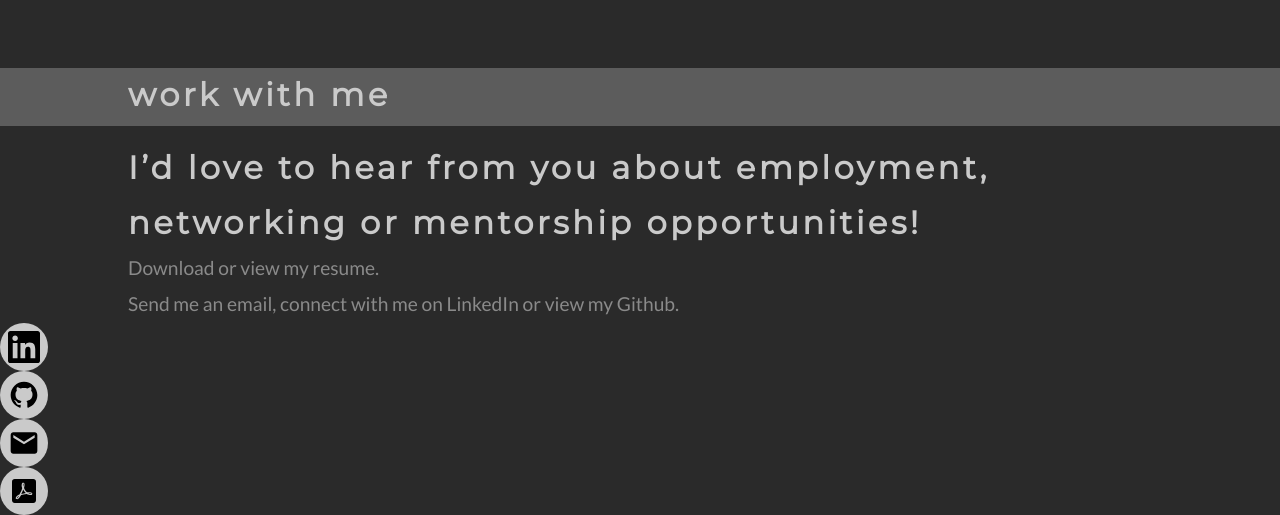
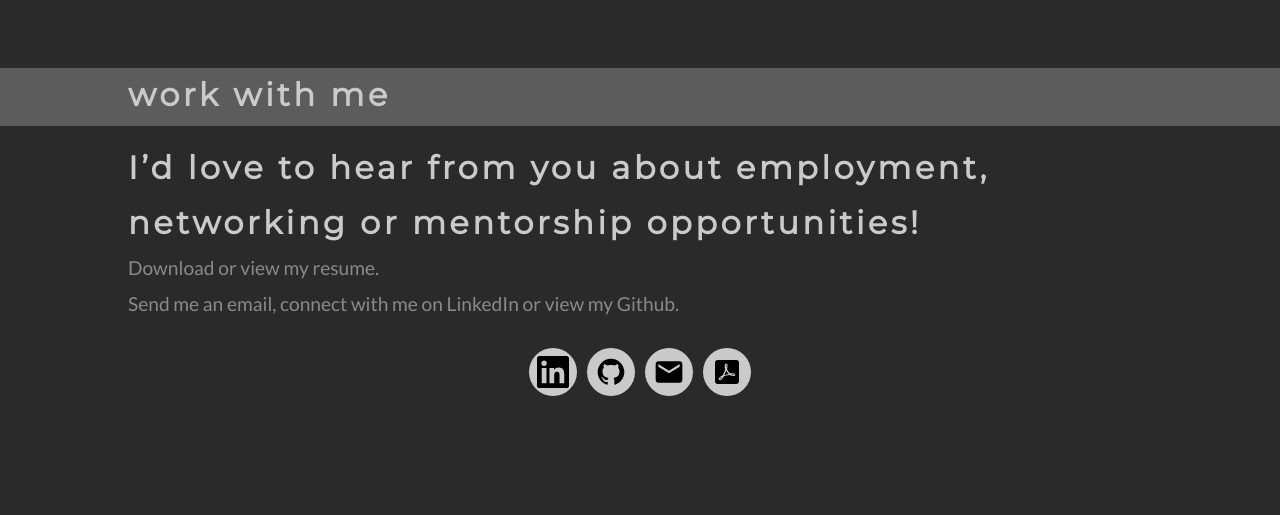
Before and after one commit to mathewbwilliamson/personal-website-minimal, a plain HTML site: page index.html in a window 1280 px wide. Shown: the part 1717-2232 px from the top of the page. After the commit the page ends 2158 px from the top, so only its background shows below. Drawn offline with Linux system fonts and the light colour scheme.

Commit message:
Finished basic website layout and effects

```diff
--- a/index.css
+++ b/index.css
@@ -214,6 +214,19 @@ li:hover .custom-underline::after {
   align-items: center;
   justify-content: center;
   background-color: rgb(202, 202, 202);
+  margin: 5px;
+}
+
+.icon:hover {
+  transform: scale(0.9);
+  transition: transform .45s cubic-bezier(0,.75,0,1);
+}
+
+.icon_container {
+  display: flex;
+  flex-direction: row;
+  justify-content: center;
+  margin: 20px 0 40px 0;
 }
 
 .aboutMe {
--- a/index.html
+++ b/index.html
@@ -31,19 +31,8 @@
       </section>
       <section class="aboutMe">
         <h1>Thanks for stopping by.</h1>
-        <p>Educated in Mathematics and Business and Web Development, I understand the jargon and methodologies of all three disciplines. Thus, I bridge the gap between complicated mathematical concepts, understanding business concerns, and developing beautiful websites. I enjoy creating positive user experiences that directly impact the bottom-line. I'm continuously working to improve my skills and I follow through on feedback regarding my code. y personal and professional experiences with leadership, education and communication always proves valuable on a team of fellow motivated professionals.</p>
-
-        <!-- <ul>
-            <li>It's been a long road from where I was to where I'm at now...</li>
-            <li>From an AA degree in Computer Science</li>
-            <li>to an Advanced Bachelor's/Master's degree in Mathematics</li>
-            <li>to a career teaching mathematics in colleges and universities</li>
-            <li>to owning and running one of the largest franchise math tutoring centers in Florida</li>
-            <li>to working for a franchise math tutoring company</li>
-            <li>to working with business owners to improve their businesses</li>
-            <li>to coding websites and web-based applications!</li>
-          </ul>
-        <p>Currently, I have learned HTML, CSS, Javascript, Node/Express, Postgres, MongoDB, jQuery, React, and Redux. I look forward to developing more skills and more value for the organizations that I work for!</p> -->
+        <p>Educated in Mathematics, Business, and Web Development, I understand the jargon and methodologies of all three disciplines. Thus, I bridge the gap between complicated mathematical concepts, understanding business concerns, and developing beautiful websites. I enjoy creating positive user experiences that directly impact the bottom-line. I'm continuously working to improve my skills and I follow through on feedback regarding my code. My personal and professional experiences with leadership, education and communication always proves valuable on a team of fellow motivated professionals.</p>
+<!-- TODO: Add a My Skills portion of About Me -->
       </section>
 
       <section class="divider">
@@ -56,8 +45,8 @@
             <section class="project_content">
               <h1>Lead Lifecycle Designer</h1>
               <p>This web-based app is designed to track leads for a service-oriented business. When a lead is entered, the app will automatically add upcoming "events" to the lead. These events will be automated emails, automated text messages, and reminders to call the lead. The emails will be eventually handled by Send Grid while the text messages will be eventually handled by Twillio.</p>
-              <p><a href="https://mathew-lead-lifecycle-client.herokuapp.com/">Try it out</a> with <span class="bold">username: demoaccount</span> and <span class="bold">password: demopassword</span>.</p>
-              <p>The code for the <a href="https://github.com/thinkful-ei24/mathew-lead-lifecycle-design-client">client</a> and the <a href="https://github.com/thinkful-ei24/mathew-lead-lifecycle-design-server">server</a> are on Github.</p>
+              <p><a target="_blank" href="https://mathew-lead-lifecycle-client.herokuapp.com/">Try it out</a> with <span class="bold">username: demoaccount</span> and <span class="bold">password: demopassword</span>.</p>
+              <p>The code for the <a href="https://github.com/thinkful-ei24/mathew-lead-lifecycle-design-client" target="_blank">client</a> and the <a href="https://github.com/thinkful-ei24/mathew-lead-lifecycle-design-server" target="_blank">server</a> are on Github.</p>
               <p>Built in October 2018 with HTML, CSS, Node.js, Express, MongoDB, React, Redux</p>
             </section>
           </section>
@@ -71,10 +60,12 @@
         <h1>I’d love to hear from you about employment, networking or mentorship opportunities!</h1>
         <p>Download or view my resume.</p>
         <p>Send me an email, connect with me on LinkedIn or view my Github.</p>
-        <section class='icon'><img height="32" width="32" src="./images/linkedin.svg" /></section>
-            <section class='icon'><img height="32" width="32" src="./images/github-circle.svg" /></section>
-            <section class='icon'><img height="32" width="32" src="./images/email.svg" /></section>
-            <section class='icon'><img height="32" width="32" src="./images/file-pdf-box.svg" /></section>
+        <section class='icon_container'>
+          <a href="https://www.linkedin.com/in/matt-b-williamson/"><section class='icon'><img height="32" width="32" src="./images/linkedin.svg" /></section></a>
+          <a href="https://github.com/mathewbwilliamson"><section class='icon'><img height="32" width="32" src="./images/github-circle.svg" /></section></a>
+          <a href="mailto:mathewbwilliamson@gmail.com"><section class='icon'><img height="32" width="32" src="./images/email.svg" /></section></a>
+          <a href=""><section class='icon'><img height="32" width="32" src="./images/file-pdf-box.svg" /></section></a>
+        </section>
       </section>
   </main>
 </body>
```
